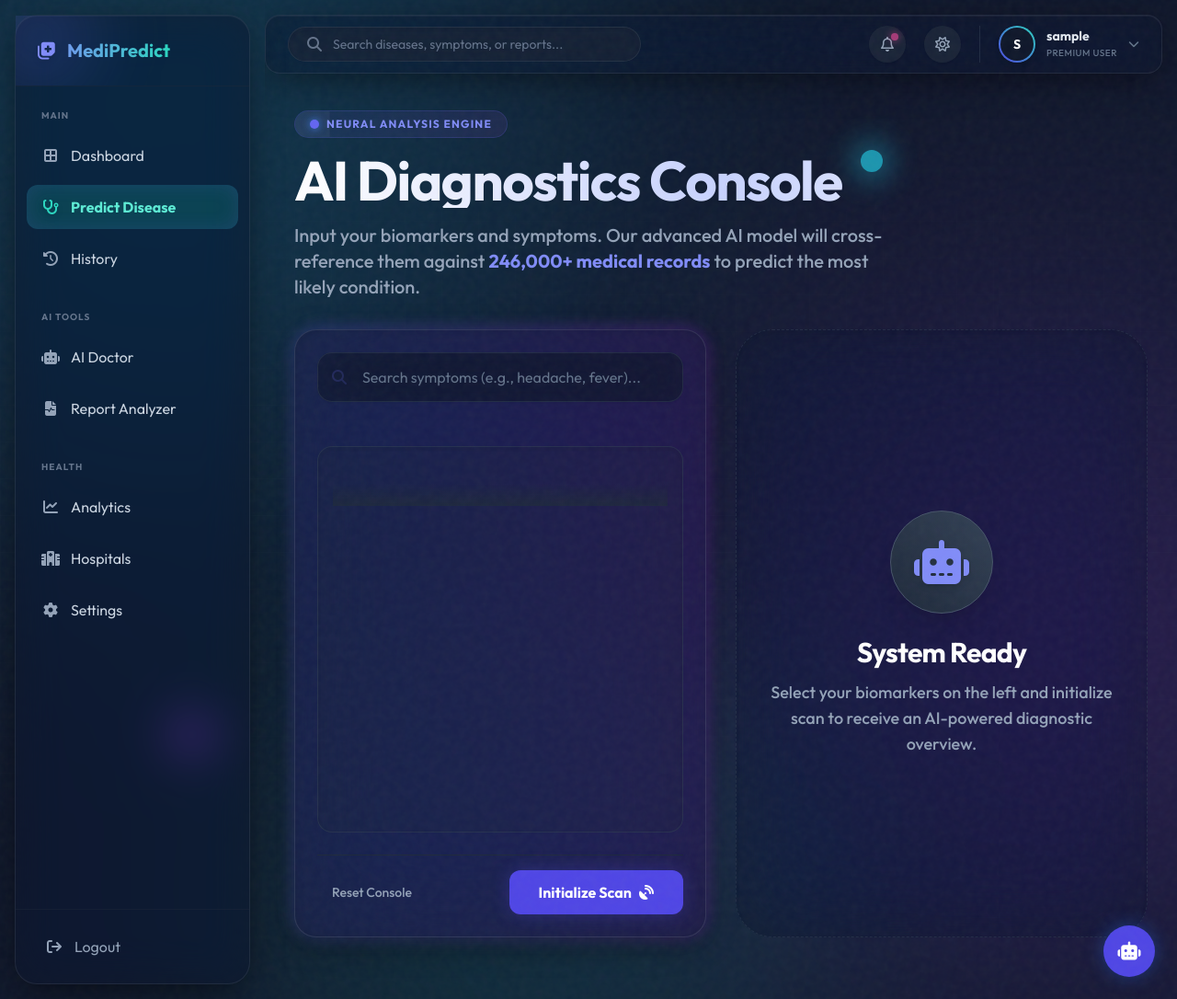
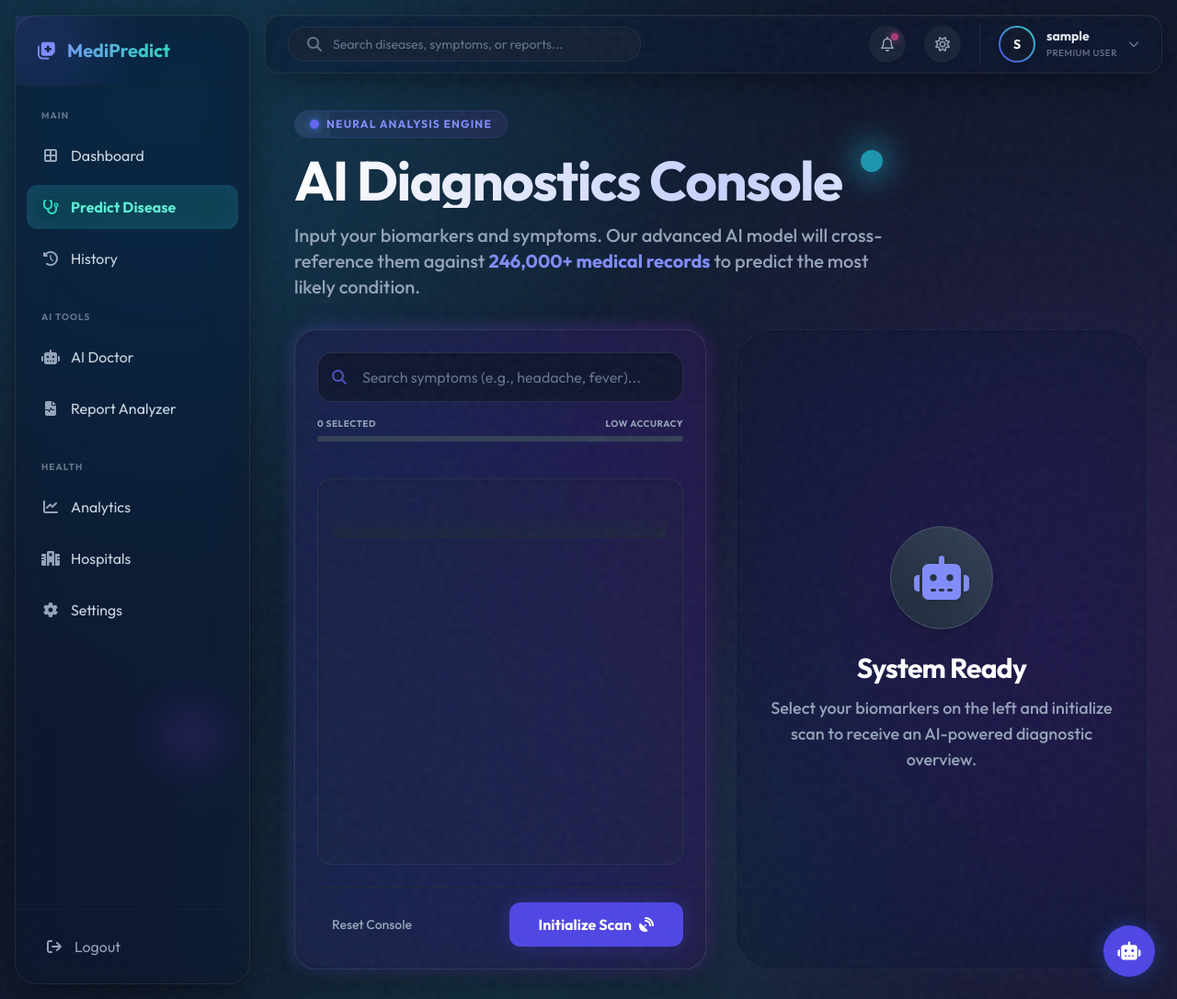
Before and after one commit to manyatagupta/disease-prediction, a Django app: page /checker/ in a window 1280 px wide. Shown: the whole page at 92% size. Run offline with Django 5.2, Linux system fonts and the light colour scheme; the visitor is signed in with stand-in values (Sample User, id 1); data that the repository does not hold is empty; some libraries are stand-ins or nearby versions.

Commit message:
Enhance disease predictor checker UI

```diff
--- a/templates/predictor/checker.html
+++ b/templates/predictor/checker.html
@@ -29,12 +29,23 @@
                     {% csrf_token %}
 
                     <!-- Search Input -->
-                    <div class="relative mb-6 group">
-                        <div class="absolute inset-y-0 left-0 pl-4 flex items-center pointer-events-none text-slate-400 dark:text-slate-500 transition-colors">
+                    <div class="relative mb-4 group">
+                        <div class="absolute inset-y-0 left-0 pl-4 flex items-center pointer-events-none text-slate-400 dark:text-slate-500 transition-colors z-10">
                             <i class="fa-solid fa-magnifying-glass text-blue-500/70 group-focus-within:text-blue-500 transition-colors"></i>
                         </div>
                         <input type="text" id="symptomSearch" placeholder="Search symptoms (e.g., headache, fever)..."
-                               class="w-full pl-12 pr-4 py-3.5 bg-white/60 dark:bg-slate-900/50 backdrop-blur-xl border border-slate-200 dark:border-slate-700/50 rounded-2xl text-slate-900 dark:text-white placeholder-slate-400 dark:placeholder-slate-500 focus:outline-none focus:border-blue-500 focus:ring-4 focus:ring-blue-500/20 focus:bg-white dark:focus:bg-slate-900 transition-all shadow-sm">
+                               class="glass-input w-full pl-12 pr-4 py-3.5 rounded-2xl text-slate-900 dark:text-white placeholder-slate-400/70 dark:placeholder-slate-500 relative z-0">
+                    </div>
+
+                    <!-- Progress Bar for Accuracy -->
+                    <div class="mb-4">
+                        <div class="flex justify-between text-[10px] font-bold uppercase tracking-wider mb-1.5 text-slate-500 dark:text-slate-400">
+                            <span id="symptomCountText">0 Selected</span>
+                            <span id="accuracyText">Low Accuracy</span>
+                        </div>
+                        <div class="h-1.5 w-full bg-slate-200 dark:bg-slate-700 rounded-full overflow-hidden flex">
+                            <div id="accuracyBar" class="h-full bg-red-500 w-0 transition-all duration-500"></div>
+                        </div>
                     </div>
 
                     <!-- Selected Symptoms Badges -->
@@ -255,7 +266,7 @@ document.addEventListener("DOMContentLoaded", function() {
             if (cb.checked) {
                 count++;
                 const badge = document.createElement('div');
-                badge.className = 'px-3 py-1.5 bg-white/40 dark:bg-slate-800/60 backdrop-blur-md text-slate-800 dark:text-white rounded-xl text-sm font-semibold flex items-center gap-2 animate-fade-in-down shadow-sm border border-slate-200 dark:border-slate-700/50 hover:bg-white/60 dark:hover:bg-slate-800 hover:border-blue-400 dark:hover:border-blue-500 transition-all group';
+                badge.className = 'px-3 py-1.5 bg-white/40 dark:bg-slate-800/60 backdrop-blur-md text-slate-800 dark:text-white rounded-xl text-sm font-semibold flex items-center gap-2 animate-fade-in-down shadow-sm border border-slate-200 dark:border-slate-700/50 hover:bg-white/60 dark:hover:bg-slate-800 hover:border-blue-400 dark:hover:border-blue-500 transition-all group glow-border';
                 badge.innerHTML = `
                     <span class="w-2 h-2 rounded-full bg-blue-500 shadow-[0_0_5px_rgba(59,130,246,0.8)]"></span>
                     ${cb.value}
@@ -266,6 +277,35 @@ document.addEventListener("DOMContentLoaded", function() {
                 selectedContainer.appendChild(badge);
             }
         });
+
+        // Update Progress Bar
+        const accBar = document.getElementById('accuracyBar');
+        const countTxt = document.getElementById('symptomCountText');
+        const accTxt = document.getElementById('accuracyText');
+
+        countTxt.textContent = `${count} Selected`;
+
+        if (count === 0) {
+            accBar.style.width = '0%';
+            accBar.className = 'h-full bg-slate-300 dark:bg-slate-600 transition-all duration-500';
+            accTxt.textContent = 'Awaiting Input';
+            accTxt.className = 'text-slate-400';
+        } else if (count < 3) {
+            accBar.style.width = '33%';
+            accBar.className = 'h-full bg-red-500 transition-all duration-500';
+            accTxt.textContent = 'Low Accuracy';
+            accTxt.className = 'text-red-500';
+        } else if (count < 5) {
+            accBar.style.width = '66%';
+            accBar.className = 'h-full bg-amber-500 transition-all duration-500';
+            accTxt.textContent = 'Moderate Accuracy';
+            accTxt.className = 'text-amber-500';
+        } else {
+            accBar.style.width = '100%';
+            accBar.className = 'h-full bg-emerald-500 transition-all duration-500 shadow-[0_0_10px_rgba(16,185,129,0.5)]';
+            accTxt.textContent = 'High Accuracy';
+            accTxt.className = 'text-emerald-500';
+        }
 
         // Add event listeners to remove buttons
         document.querySelectorAll('.remove-badge').forEach(btn => {
```
